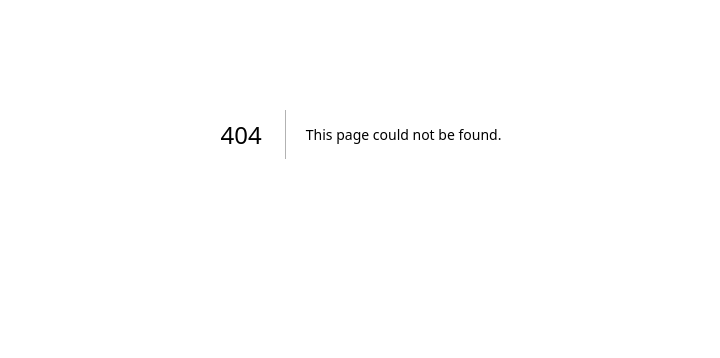
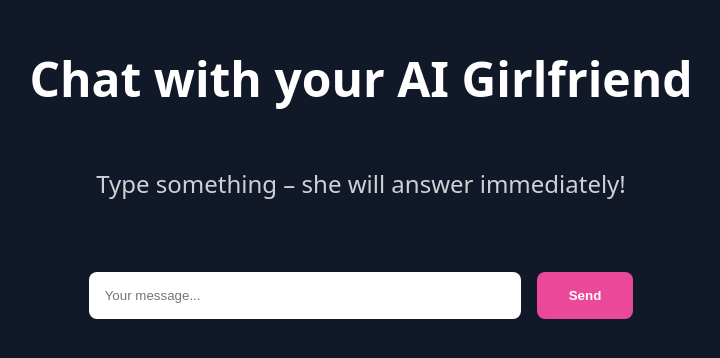
Before and after one commit to navorjerdna-stack/testmaxxes, a Next.js app: page /chat in a window 1280 px wide. Before the commit this address had no page. Shown: the part 266-624 px from the top of the page, without its empty margins (279-999 px from the left). Built offline with nearby package versions, Linux system fonts and the light colour scheme.

Commit message:
Create ChatPage component with basic UI

```diff
--- /dev/null
+++ b/src/app/chat/page.tsx
@@ -0,0 +1,37 @@
+export default function ChatPage() {
+  return (
+    <div style={{
+      minHeight: "100vh",
+      background: "#111827",
+      color: "white",
+      display: "flex",
+      flexDirection: "column",
+      alignItems: "center",
+      justifyContent: "center",
+      fontFamily: "system-ui, sans-serif",
+      padding: "2rem",
+      textAlign: "center"
+    }}>
+      <h1 style={{ fontSize: "3rem", fontWeight: "bold", marginBottom: "2rem" }}>
+        Chat with your AI Girlfriend
+      </h1>
+      <p style={{ fontSize: "1.5rem", opacity: 0.8 }}>
+        Type something – she will answer immediately!
+      </p>
+      <div style={{ marginTop: "3rem" }}>
+        <input type="text" placeholder="Your message..." style={{ padding: "1rem", width: "400px", borderRadius: "0.5rem", border: "none" }} />
+        <button style={{
+          marginLeft: "1rem",
+          padding: "1rem 2rem",
+          background: "#ec4899",
+          color: "white",
+          border: "none",
+          borderRadius: "0.5rem",
+          fontWeight: "bold"
+        }}>
+          Send
+        </button>
+      </div>
+    </div>
+  );
+}
```
